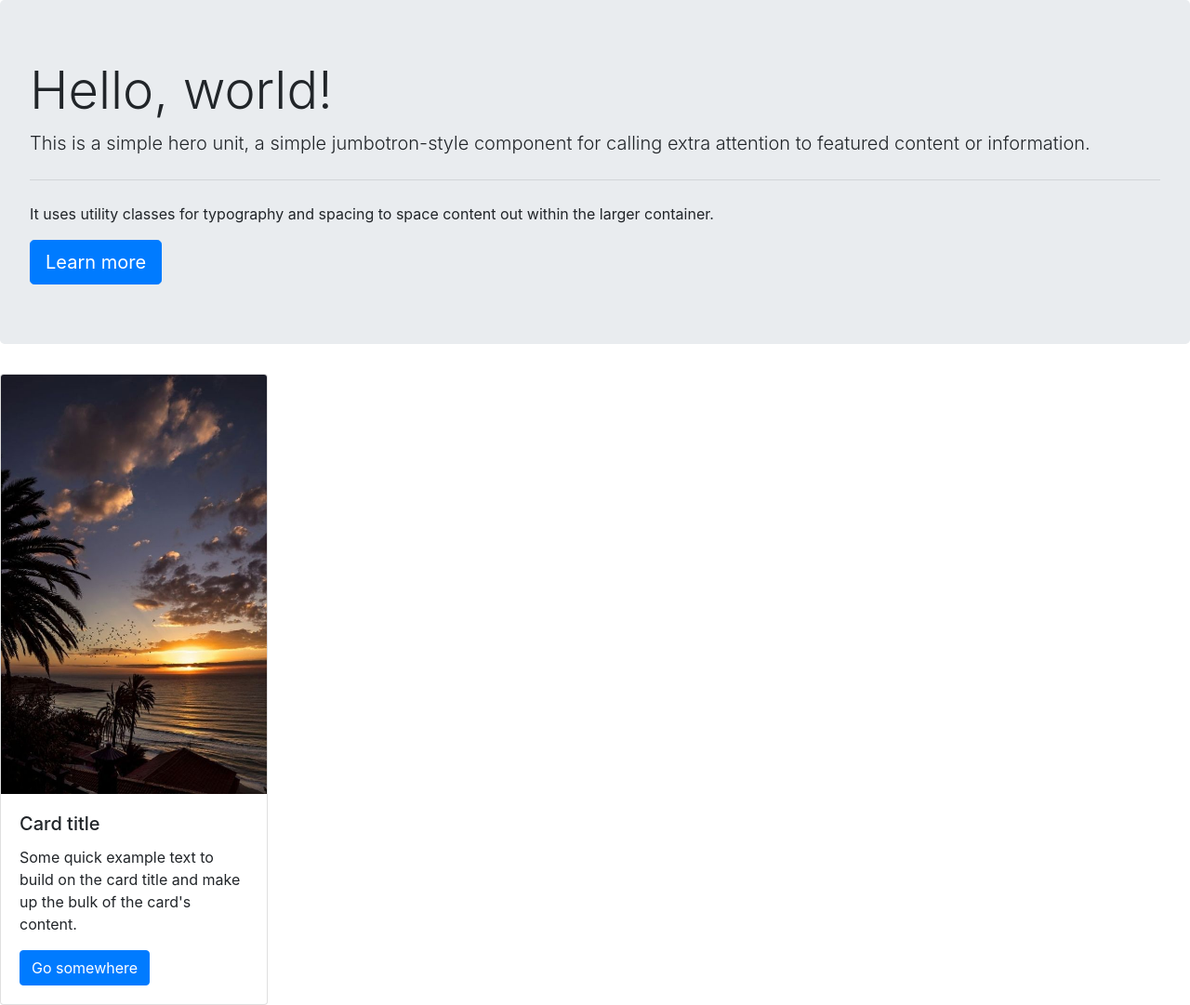
After one commit to SongZihan/web_basic, a Flask app: page /use_bootstrap in a window 1280 px wide. The commit adds this page. Shown: the whole page at 93% size. Run offline with Flask 2, Linux system fonts and the light colour scheme; some libraries are stand-ins or nearby versions.

Commit message:
add bootstrap

```diff
--- a/main.py
+++ b/main.py
@@ -10,6 +10,10 @@ def hello_world():
 def another():
     return render_template('another_page.html')
 
+@app.route('/use_bootstrap',methods=["GET"])
+def use_bootstrap():
+    return render_template('use_bootstrap.html')
+
 
 if __name__ == "__main__":
     app.run(host="localhost")
--- a/templates/Frontend_basic.html
+++ b/templates/Frontend_basic.html
@@ -21,7 +21,8 @@
 <body>
 <div>
     <h1 id="h1_id" onclick="changeColor()">This is a Test Page</h1>
-    <a href="/another_page">This is naver site</a>
+    <a href="/another_page">This is another page </a>
+    <a href="use_bootstrap">This is page that using bootstrap</a>
 </div>
 </body>
 </html>
--- /dev/null
+++ b/templates/use_bootstrap.html
@@ -0,0 +1,38 @@
+<!DOCTYPE html>
+<html lang="en">
+<head>
+    <meta charset="UTF-8">
+    <title>BootStrap Template</title>
+    <link rel="stylesheet" href="https://stackpath.bootstrapcdn.com/bootstrap/4.5.2/css/bootstrap.min.css"
+          integrity="sha384-JcKb8q3iqJ61gNV9KGb8thSsNjpSL0n8PARn9HuZOnIxN0hoP+VmmDGMN5t9UJ0Z" crossorigin="anonymous">
+</head>
+<body>
+
+<div class="jumbotron">
+    <h1 class="display-4">Hello, world!</h1>
+    <p class="lead">This is a simple hero unit, a simple jumbotron-style component for calling extra attention to
+        featured content or information.</p>
+    <hr class="my-4">
+    <p>It uses utility classes for typography and spacing to space content out within the larger container.</p>
+    <a class="btn btn-primary btn-lg" href="#" role="button">Learn more</a>
+</div>
+<div class="card" style="width: 18rem;">
+  <img src="static/11.jpg" class="card-img-top" alt="...">
+  <div class="card-body">
+    <h5 class="card-title">Card title</h5>
+    <p class="card-text">Some quick example text to build on the card title and make up the bulk of the card's content.</p>
+    <a href="#" class="btn btn-primary">Go somewhere</a>
+  </div>
+</div>
+
+<script src="https://code.jquery.com/jquery-3.5.1.slim.min.js"
+        integrity="sha384-DfXdz2htPH0lsSSs5nCTpuj/zy4C+OGpamoFVy38MVBnE+IbbVYUew+OrCXaRkfj"
+        crossorigin="anonymous"></script>
+<script src="https://cdn.jsdelivr.net/npm/popper.js@1.16.1/dist/umd/popper.min.js"
+        integrity="sha384-9/reFTGAW83EW2RDu2S0VKaIzap3H66lZH81PoYlFhbGU+6BZp6G7niu735Sk7lN"
+        crossorigin="anonymous"></script>
+<script src="https://stackpath.bootstrapcdn.com/bootstrap/4.5.2/js/bootstrap.min.js"
+        integrity="sha384-B4gt1jrGC7Jh4AgTPSdUtOBvfO8shuf57BaghqFfPlYxofvL8/KUEfYiJOMMV+rV"
+        crossorigin="anonymous"></script>
+</body>
+</html>
```
